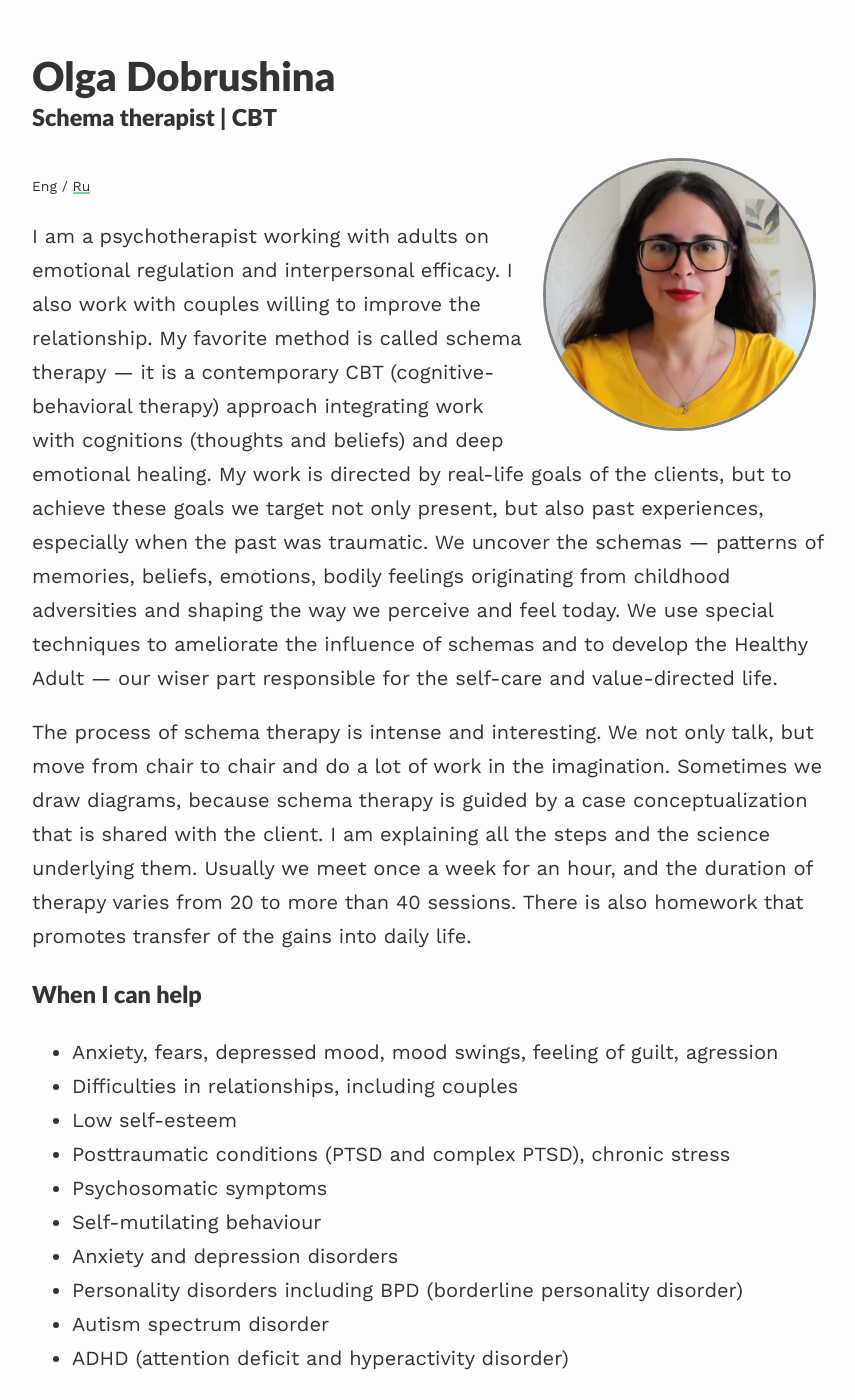
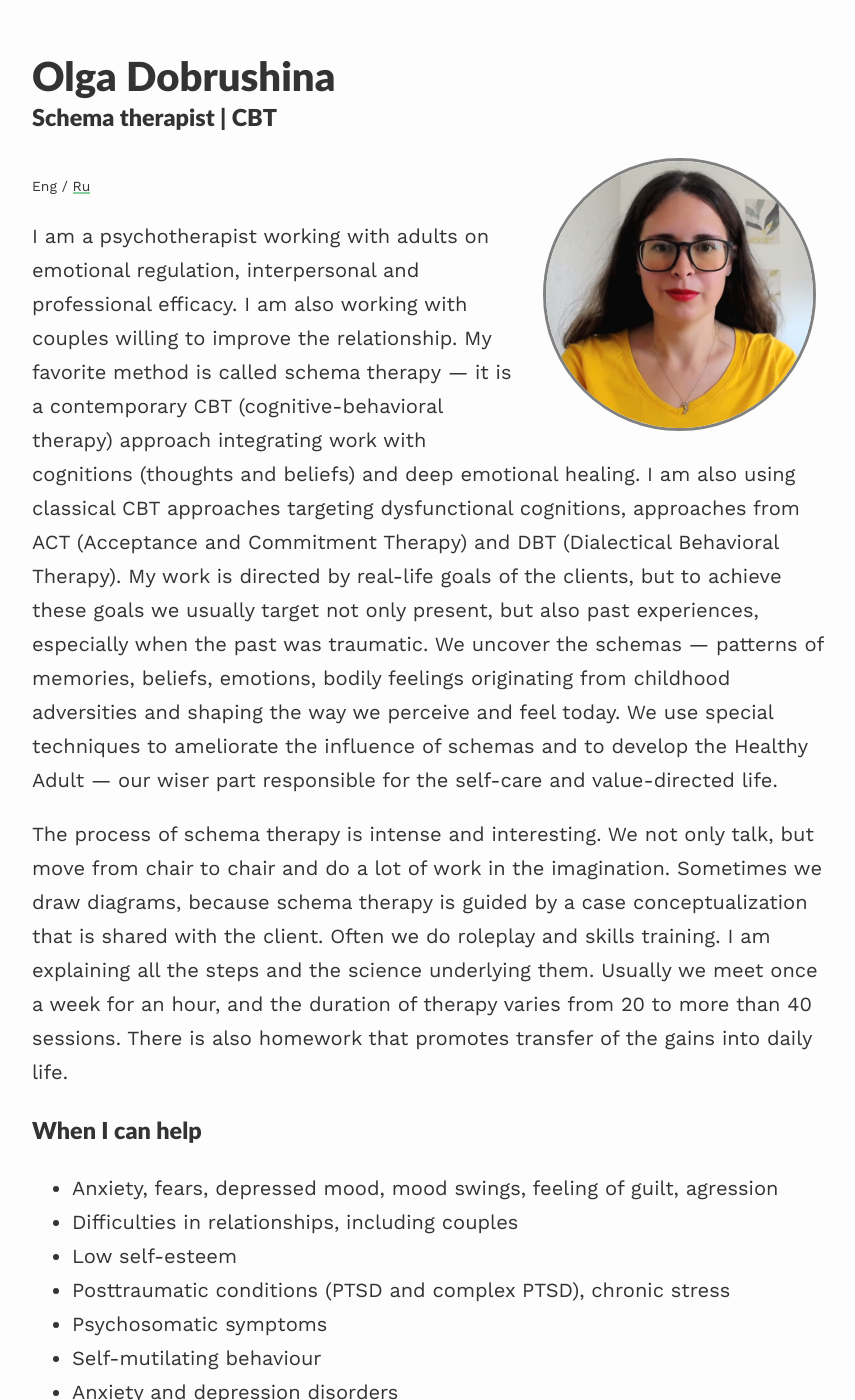
Before and after one commit to dobrushina/dobrushina.github.io, a Jekyll site: the page built from index.md, in a window 1280 px wide and 1400 px high. Shown: the whole window, without its empty margins (208-1063 px from the left). Built offline with Jekyll 4.4.1, drawn with Linux system fonts in a browser that asks for light colours; nearby versions of some CDN libraries; some of the changed text lies outside the part shown.

Commit message:
Update index.md

```diff
--- a/index.md
+++ b/index.md
@@ -10,9 +10,9 @@ published: true
 <sub><sub>Eng / [Ru](Russian.md)</sub></sub>
 
 
-I am a psychotherapist working with adults on emotional regulation and interpersonal efficacy. I also work with couples willing to improve the relationship. My favorite method is called schema therapy&nbsp;— it is a contemporary CBT (cognitive-behavioral therapy) approach integrating work with cognitions (thoughts and beliefs) and deep emotional healing. My work is directed by real-life goals of the clients, but to achieve these goals we target not only present, but also past experiences, especially when the past was traumatic. We uncover the schemas&nbsp;— patterns of memories, beliefs, emotions, bodily feelings originating from childhood adversities and shaping the way we perceive and feel today. We use special techniques to ameliorate the influence of schemas and to develop the Healthy Adult&nbsp;— our wiser part responsible for the self-care and value-directed life.
+I am a psychotherapist working with adults on emotional regulation, interpersonal and professional efficacy. I am also working with couples willing to improve the relationship. My favorite method is called schema therapy&nbsp;— it is a contemporary CBT (cognitive-behavioral therapy) approach integrating work with cognitions (thoughts and beliefs) and deep emotional healing. I am also using classical CBT approaches targeting dysfunctional cognitions, approaches from ACT (Acceptance and Commitment Therapy) and DBT (Dialectical Behavioral Therapy). My work is directed by real-life goals of the clients, but to achieve these goals we usually target not only present, but also past experiences, especially when the past was traumatic. We uncover the schemas&nbsp;— patterns of memories, beliefs, emotions, bodily feelings originating from childhood adversities and shaping the way we perceive and feel today. We use special techniques to ameliorate the influence of schemas and to develop the Healthy Adult&nbsp;— our wiser part responsible for the self-care and value-directed life.
 
-The process of schema therapy is intense and interesting. We not only talk, but move from chair to chair and do a lot of work in the imagination. Sometimes we draw diagrams, because schema therapy is guided by a case conceptualization that is shared with the client. I am explaining all the steps and the science underlying them.  Usually we meet once a week for an hour, and the duration of therapy varies from 20 to more than 40 sessions. There is also homework that promotes transfer of the gains into daily life.
+The process of schema therapy is intense and interesting. We not only talk, but move from chair to chair and do a lot of work in the imagination. Sometimes we draw diagrams, because schema therapy is guided by a case conceptualization that is shared with the client. Often we do roleplay and skills training. I am explaining all the steps and the science underlying them.  Usually we meet once a week for an hour, and the duration of therapy varies from 20 to more than 40 sessions. There is also homework that promotes transfer of the gains into daily life.
 
 
 ### When I can help
@@ -24,14 +24,15 @@ The process of schema therapy is intense and interesting. We not only talk, but
 - Self-mutilating behaviour
 - Anxiety and depression disorders
 - Personality disorders including BPD (borderline personality disorder)
-- Autism spectrum disorder
+- Autism spectrum disorder (ASD)
 - ADHD (attention deficit and hyperactivity disorder)
+- Consequences of brain injury: traumatic brain injury and stroke
 
 
 ### About me
 I was born in Moscow, Russia and recently moved to Israel due to my disagreement with the actions of the Russian government. I am 37 years old, married and I have three children.
 
-My basic education is medical (M.V. Lomonosov Moscow State University), although currently I am not working as a doctor. I have a Ph.D. degree and I am combining psychotherapy with research in the field of neuroscience of emotion and embodiment. I am using advanced MRI methods to study the brain networks regulating our emotional and physical states and to develop technologies supporting mental well-being.
+My basic education is medical (M.V. Lomonosov Moscow State University), although currently I am not working as a doctor. Being trained in neurology, for 10 years I worked with neurodiverse people (consequences of traumatic brain injury and stroke, mild cognitive impairments, ASD, ADHD and other neurodevelopmental disorders) and also with psychosomatic syndromes. I have a Ph.D. degree and I am combining psychotherapy with research in the field of neuroscience of emotion and embodiment. I am using advanced MRI methods to study the brain networks regulating our emotional and physical states and to develop technologies supporting mental well-being.
 
 I completed a Master's program in psychological consulting in the Moscow State Psychological and Pedagogical Institute. I studied cognitive behavioral therapy (CBT) in the Beck Institute and completed individual and couple schema therapy courses certified by the International Association of Schema Therapy (ISST). I am a member of ISST and I am working under regular supervision.
 
@@ -42,6 +43,7 @@ I completed a Master's program in psychological consulting in the Moscow State P
 - Sankt-Petersburg Institute of Schema Therapy, child and adolescent schema therapy, ISST accredited course (P. Kasyannik, M. Galimzyanova)
 - Institut für Schematherapie-Frankfurt, contextual schema-therapy (E. Roedinger)
 - Praxis, ACT Immersion (acceptance and commitment therapy; S. Hayes)
+- Schema Therapy Training Online: Integrating Schema Therapy with DBT (Dialectical Behavioral Therapy)
 - Beck Institute, cognitive behavioral therapy (J. Beck)
 - Lomonosov Moscow State University, children neuropsychology: diagnostic and correction (T.V. Achutina)
 - Institute for chilhood, family and parenting, method of substitute ontogenesis (A. Bludova)
```
